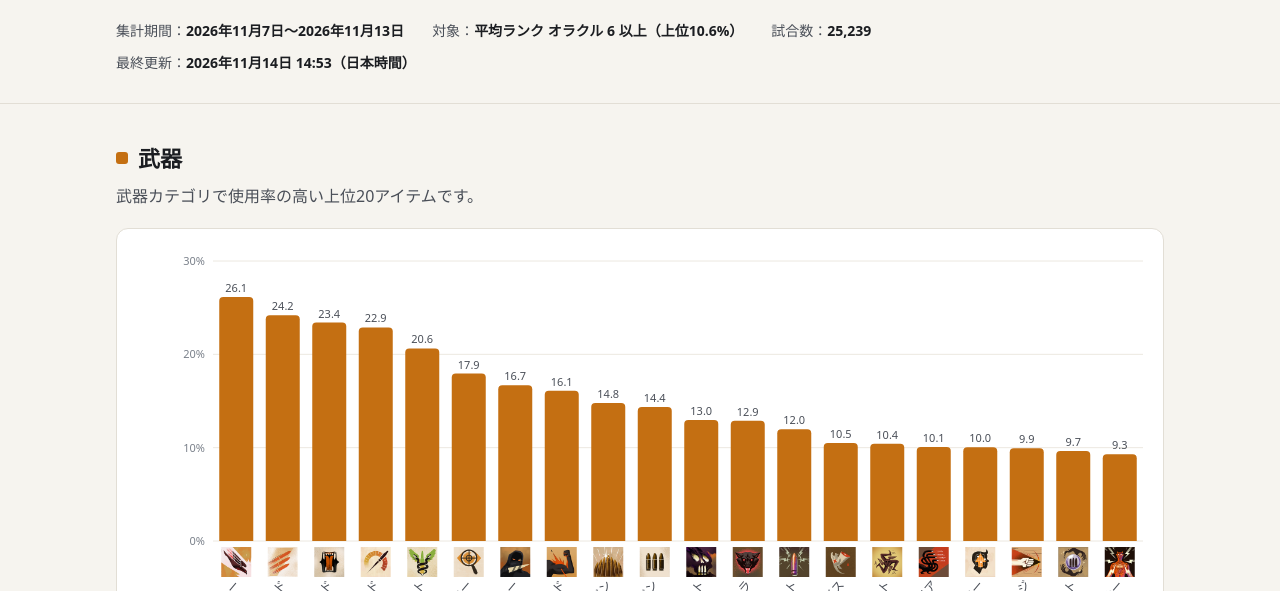
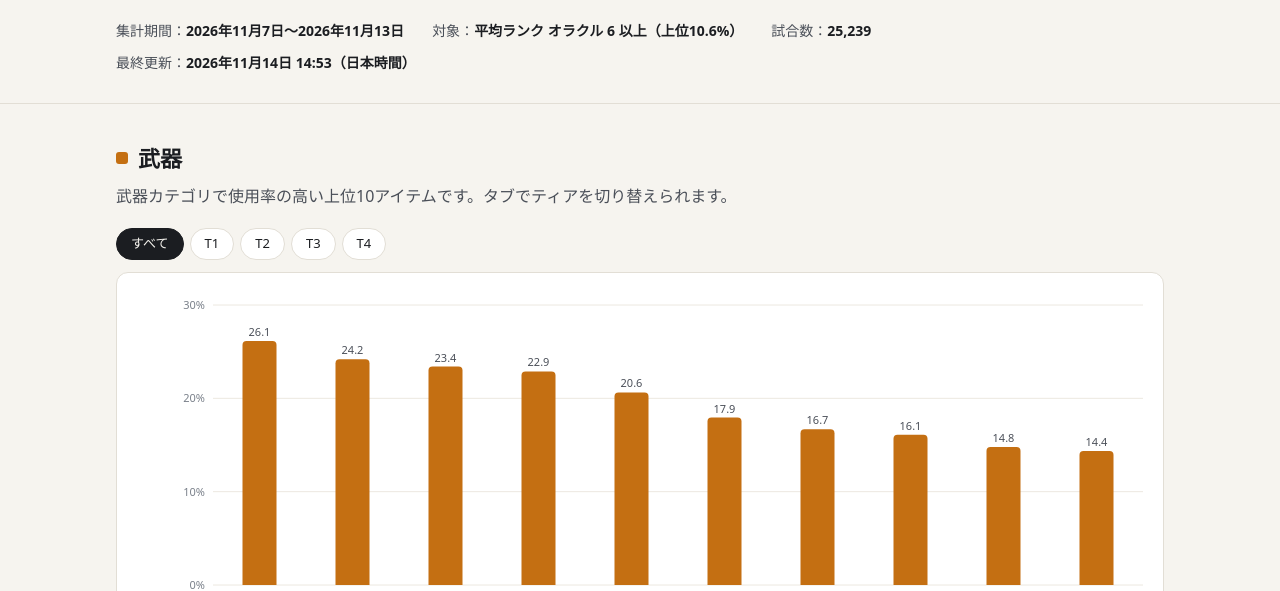
Before and after one commit to pmansd/deadlock-lab, a website: page items/index.html in a window 1280 px wide. Shown: the part 209-800 px from the top of the page. Drawn offline with Linux system fonts and the light colour scheme.

Commit message:
Item page: tier tabs per category, top 10 per tab
Each category gets tabs (all / T1-T4); only tiers bought this week appear.

Co-Authored-By: Claude Opus 5.5 <noreply@anthropic.com>
Claude-Session: https://claude.ai/code/session_01UEHsodQ7CqQsazkFUEWjqy

```diff
--- a/items/index.html
+++ b/items/index.html
@@ -67,6 +67,11 @@ svg text { font-family: inherit; }
 .name { fill: var(--ink-2); font-size: 12px; }
 .val { fill: var(--ink-2); font-size: 11px; font-variant-numeric: tabular-nums; }
 .hit { fill: transparent; cursor: pointer; }
+.tier-tabs { display: flex; flex-wrap: wrap; gap: 6px; margin: 0 0 12px; }
+.tier-tab { font: inherit; font-size: 13px; line-height: 1.2; padding: 7px 14px; border-radius: 999px; cursor: pointer; border: 1px solid var(--rule); background: var(--surface); color: var(--ink); font-variant-numeric: tabular-nums; }
+.tier-tab:hover { border-color: var(--ink-3); }
+.tier-tab[aria-selected="true"] { background: var(--ink); color: var(--bg); border-color: var(--ink); }
+.tier-tab:focus-visible { outline: 2px solid var(--accent); outline-offset: 2px; }
 .hit:focus { outline: none; }
 .hit:focus-visible { stroke: var(--ink); stroke-width: 1.5; }
 </style>
@@ -95,17 +100,20 @@ svg text { font-family: inherit; }
 <main class="wrap">
   <section id="weapon">
     <h2><span class="sw" style="background:var(--weapon)"></span>武器</h2>
-    <p class="lede">武器カテゴリで使用率の高い上位20アイテムです。</p>
+    <p class="lede">武器カテゴリで使用率の高い上位10アイテムです。タブでティアを切り替えられます。</p>
+    <div class="tier-tabs" role="tablist" aria-label="武器のティア" data-tabs="weapon"></div>
     <div class="card"><div class="chart" data-slot="weapon"></div><p class="note scroll-hint">横にスワイプするとすべてのアイテムを確認できます。</p></div>
   </section>
   <section id="vitality">
     <h2><span class="sw" style="background:var(--vitality)"></span>バイタリティ</h2>
-    <p class="lede">バイタリティカテゴリで使用率の高い上位20アイテムです。</p>
+    <p class="lede">バイタリティカテゴリで使用率の高い上位10アイテムです。タブでティアを切り替えられます。</p>
+    <div class="tier-tabs" role="tablist" aria-label="バイタリティのティア" data-tabs="vitality"></div>
     <div class="card"><div class="chart" data-slot="vitality"></div><p class="note scroll-hint">横にスワイプするとすべてのアイテムを確認できます。</p></div>
   </section>
   <section id="spirit">
     <h2><span class="sw" style="background:var(--spirit)"></span>スピリット</h2>
-    <p class="lede">スピリットカテゴリで使用率の高い上位20アイテムです。</p>
+    <p class="lede">スピリットカテゴリで使用率の高い上位10アイテムです。タブでティアを切り替えられます。</p>
+    <div class="tier-tabs" role="tablist" aria-label="スピリットのティア" data-tabs="spirit"></div>
     <div class="card"><div class="chart" data-slot="spirit"></div><p class="note scroll-hint">横にスワイプするとすべてのアイテムを確認できます。</p></div>
   </section>
 
@@ -116,7 +124,7 @@ svg text { font-family: inherit; }
       <li><b>対象の試合：</b>その週のランクマッチを両チームの平均ランクの高い順に並べ、上位約10%に入る試合。リージョンは問いません。境目のランクは毎週の分布から決めるため、週によって少し変わります。</li>
       <li><b>集計期間：</b>日本時間の土曜 0:00〜金曜 24:00。毎週土曜に自動で更新します。</li>
       <li><b>使用率</b> ＝ そのアイテムを1回以上買ったプレイヤー数 ÷ 対象の試合の全プレイヤー数（1試合12人）。後で売却した場合も「買った」に数えます。</li>
-      <li>グラフはカテゴリごとに使用率の上位20アイテムです。全アイテムの数値は <a href="https://github.com/pmansd/deadlock-lab/tree/main/data/items">GitHub の data/items フォルダ</a>に週ごとの CSV で保存しています（<span id="this-week-file"></span>）。</li>
+      <li>グラフはカテゴリごと・ティアごとに使用率の上位10アイテムです（「すべて」はティアを問わない上位10）。全アイテムの数値は <a href="https://github.com/pmansd/deadlock-lab/tree/main/data/items">GitHub の data/items フォルダ</a>に週ごとの CSV で保存しています（<span id="this-week-file"></span>）。</li>
       <li>グラフの棒にカーソルを合わせるかタップすると、購入人数と前週の使用率を確認できます。</li>
     </ul>
   </section>
@@ -177,10 +185,30 @@ svg text { font-family: inherit; }
     };
   }
 
+  const TOP = 10;
+  const tierSel = { weapon: "all", vitality: "all", spirit: "all" };
+
+  function buildTierTabs(box) {
+    const slot = box.dataset.tabs;
+    // Only tiers with at least one purchase this week (T5 items never show up in purchase data).
+    const tiers = [...new Set(data.items.filter((i) => i.slot === slot && i.purchases > 0).map((i) => i.tier))].filter(Boolean).sort((a, b) => a - b);
+    box.innerHTML = [["all", "すべて"], ...tiers.map((t) => [String(t), "T" + t])].map(([v, label]) =>
+      `<button type="button" role="tab" class="tier-tab" data-tier="${v}" aria-selected="${tierSel[slot] === v}">${label}</button>`).join("");
+    box.addEventListener("click", (e) => {
+      const b = e.target.closest("[data-tier]");
+      if (!b) return;
+      tierSel[slot] = b.dataset.tier;
+      box.querySelectorAll("[data-tier]").forEach((x) => x.setAttribute("aria-selected", String(x === b)));
+      drawSlot(document.querySelector(`.chart[data-slot="${slot}"]`), slot);
+    });
+  }
+
   function drawSlot(container, slot) {
     container.innerHTML = "";
-    const items = data.items.filter((i) => i.slot === slot).sort((a, b) => b.usage_rate - a.usage_rate || IN(a).localeCompare(IN(b), LANG)).slice(0, 20);
-    if (!items.length || !items[0].purchases) { container.innerHTML = '<div class="empty">今週のデータはありません。</div>'; return; }
+    const tier = tierSel[slot];
+    const items = data.items.filter((i) => i.slot === slot && (tier === "all" || String(i.tier) === tier))
+      .sort((a, b) => b.usage_rate - a.usage_rate || IN(a).localeCompare(IN(b), LANG)).slice(0, TOP);
+    if (!items.length || !items[0].purchases) { container.innerHTML = `<div class="empty">${tier === "all" ? "今週のデータはありません。" : "このティアのアイテムは今週購入されていません。"}</div>`; container.classList.remove("scroll"); return; }
     const prev = (data.previous && data.previous.rates) || null;
 
     const band = 48, labelSpace = 200, icon = 30;
@@ -196,7 +224,7 @@ svg text { font-family: inherit; }
     const y = (v) => m.t + ih - (v / yMax) * ih;
     const bw = Math.min(34, step0 - 6);
 
-    const svg = el("svg", { viewBox: `0 0 ${W} ${H}`, width: W, height: H, role: "img", "aria-label": `${slot} の使用率上位20アイテムの棒グラフ` }, container);
+    const svg = el("svg", { viewBox: `0 0 ${W} ${H}`, width: W, height: H, role: "img", "aria-label": `${slot}${tier === "all" ? "" : " T" + tier} の使用率上位${TOP}アイテムの棒グラフ` }, container);
     container.classList.toggle("scroll", W > avail + 1);
     for (let v = 0; v <= yMax + 1e-9; v += step) {
       el("line", { x1: m.l, x2: W - m.r, y1: y(v), y2: y(v), stroke: "var(--grid)", "stroke-width": 1 }, svg);
@@ -260,6 +288,7 @@ svg text { font-family: inherit; }
     $("#m-updated").textContent = fmtUpdated(data.generatedAt);
     $("#this-week-file").innerHTML = `今週のファイル：<a href="https://github.com/pmansd/deadlock-lab/blob/main/${esc(data.csv)}"><code>${esc(data.csv)}</code></a>`;
     setBadge();
+    document.querySelectorAll(".tier-tabs[data-tabs]").forEach(buildTierTabs);
     render();
     let w = window.innerWidth, t;
     window.addEventListener("resize", () => { if (window.innerWidth === w) return; w = window.innerWidth; clearTimeout(t); t = setTimeout(render, 150); });
```
